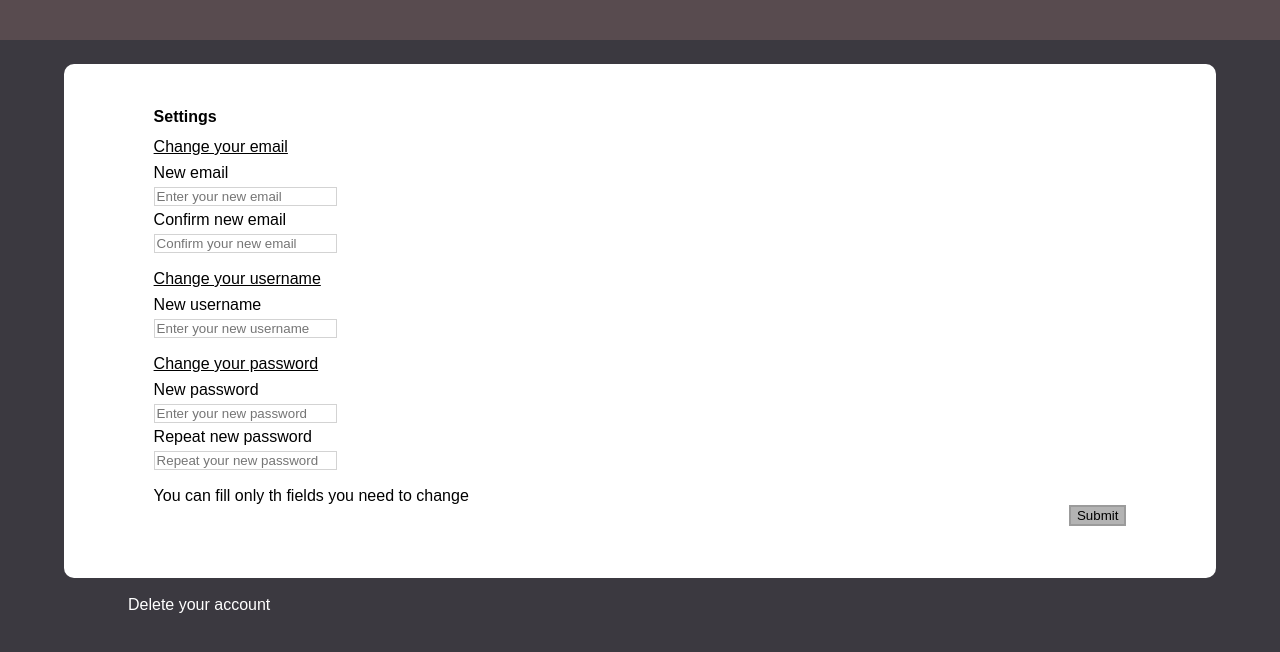
After one commit to MStefan99/BlogApp, a Flask app: page /settings/ in a window 1280 px wide. The commit adds this page. Shown: the top 652 px of the page. Run offline with Flask 2, Linux system fonts and the light colour scheme.

Commit message:
added settings
security update
small style fixes
database field: Login -> Username
code cleanup

```diff
--- a/blog_app.py
+++ b/blog_app.py
@@ -32,17 +32,17 @@ def register():
 @app.route('/login_processor/', methods=['POST'])
 def login_processor():
     username = request.form.get('login')
-    passwd = request.form.get('password')
+    current_password = request.form.get('current-password')
     database = sqlite3.connect('./database/db.sqlite')
     c = database.cursor()
     credentials = c.execute('SELECT * from Credentials').fetchall()
 
-    if not username or not passwd:
+    if not username or not current_password:
         return render_template('error.html', code=1)
 
     for user_credentials in credentials:
         user_found = username == user_credentials[0] or username == user_credentials[3]
-        if user_found and pbkdf2_sha512.verify(passwd, user_credentials[1]):
+        if user_found and pbkdf2_sha512.verify(current_password, user_credentials[1]):
             resp = make_response(render_template('success.html', code=0))
             resp.set_cookie('MSTID', user_credentials[2], max_age=60*60*24)
             return resp
@@ -52,9 +52,9 @@ def login_processor():
 
 @app.route('/register_processor/', methods=['POST'])
 def register_processor():
-    username = request.form.get('login')
-    passwd = request.form.get('password0')
-    passwd_repeat = request.form.get('password1')
+    username = request.form.get('username')
+    new_password = request.form.get('new-password')
+    repeat_new_password = request.form.get('repeat-new-password')
     email = request.form.get('email')
     database = sqlite3.connect('./database/db.sqlite')
     c = database.cursor()
@@ -62,7 +62,12 @@ def register_processor():
 
     username_exists = username in [user_credentials[0] for user_credentials in credentials]
     email_exists = email in [user_credentials[3] for user_credentials in credentials]
-    form_filled = username and passwd and passwd_repeat and email
+    form_filled = username and new_password and repeat_new_password and email
+
+    print(username)
+    print(new_password)
+    print(repeat_new_password)
+    print(email)
 
     if not form_filled:
         return render_template('error.html', code=1)
@@ -70,14 +75,14 @@ def register_processor():
     elif username_exists or email_exists:
         return render_template('error.html', code=0)
 
-    elif passwd != passwd_repeat:
+    elif new_password != repeat_new_password:
         return render_template('error.html', code=3)
 
     else:
         n = 255
         cookie_id = ''.join(random.SystemRandom().choice(string.ascii_uppercase + string.digits) for _ in range(n))
-        password_hash = pbkdf2_sha512.encrypt(passwd, rounds=200000, salt_size=16)
-        c.execute('''INSERT INTO Credentials (Login, Password, CookieID, Email) VALUES(?, ?, ?, ?)''',
+        password_hash = pbkdf2_sha512.encrypt(new_password, rounds=500000, salt_size=64)
+        c.execute('INSERT INTO Credentials (Username, Password, CookieID, Email) VALUES(?, ?, ?, ?)',
                   (username, password_hash, cookie_id, email))
         database.commit()
         resp = make_response(render_template('success.html', code=1))
@@ -103,5 +108,79 @@ def account():
     return redirect('/logout/', code=302)
 
 
+@app.route('/settings/')
+def settings():
+    return render_template('settings.html')
+
+
+@app.route('/settings_processor/', methods=['POST'])
+def settings_processor():
+    username = request.form.get('username')
+    email = request.form.get('email')
+    repeat_email = request.form.get('repeat-email')
+    new_password = request.form.get('new-password')
+    repeat_new_password = request.form.get('repeat-new-password')
+
+    database = sqlite3.connect('./database/db.sqlite')
+    c = database.cursor()
+    credentials = c.execute('SELECT * from Credentials').fetchall()
+
+    new_password_check = new_password == repeat_new_password
+    email_check = email == repeat_email
+    username_exists = username in [user_credentials[0] for user_credentials in credentials]
+
+    for user_credentials in credentials:
+        if request.cookies.get('MSTID') == user_credentials[2]:
+            old_username = user_credentials[0]
+
+    if not new_password_check:
+        return render_template('error.html', code=3)
+    elif not email_check:
+        return render_template('error.html', code=4)
+    elif username_exists:
+        return render_template('error.html', code=0)
+
+    if username:
+        c.execute('UPDATE Credentials SET Username = ? WHERE Username = ?', (username, old_username))
+        database.commit()
+
+    if email:
+        c.execute('UPDATE Credentials SET Email = ? WHERE Username = ?', (email, old_username))
+        database.commit()
+
+    if new_password:
+        password_hash = pbkdf2_sha512.encrypt(new_password, rounds=500000, salt_size=64)
+        n = 255
+        cookie_id = ''.join(random.SystemRandom().choice(string.ascii_uppercase + string.digits) for _ in range(n))
+        c.execute('UPDATE Credentials SET Password = ?, CookieID = ? WHERE Username = ?',
+                  (password_hash, cookie_id, old_username))
+        database.commit()
+        resp = make_response(render_template('success.html', code=2))
+        resp.set_cookie('MSTID', cookie_id, max_age=60*60*24)
+        return resp
+
+    return render_template('success.html', code=2)
+
+
+@app.route('/delete/')
+def delete():
+    return render_template('delete.html')
+
+
+@app.route('/delete_confirm/')
+def delete_confirm():
+    database = sqlite3.connect('./database/db.sqlite')
+    c = database.cursor()
+    credentials = c.execute('SELECT * from Credentials').fetchall()
+
+    for user_credentials in credentials:
+        if request.cookies.get('MSTID') == user_credentials[2]:
+            username = user_credentials[0]
+
+    c.execute('DELETE FROM Credentials WHERE Username = ?', (username,))
+    database.commit()
+    return redirect('/', code=302)
+
+
 if __name__ == '__main__':
     app.run()
--- a/static/css/style.css
+++ b/static/css/style.css
@@ -20,7 +20,7 @@ body{
     padding: 10vh 10vw;
     border: #9b9b9b solid 2px;
     border-radius: 2vmax;
-    top: 40%;
+    top: 50%;
     left: 50%;
     transform: translate(-50%, -50%);
     background: var(--secondary-color);
@@ -41,25 +41,33 @@ body{
 form{
     background: white;
     border-radius: 10px;
-    padding: 10px;
+    padding: 5vh 7vw;
 }
 
 .form-section{
-    margin: 1vh;
+    margin: .5vh auto 1.5vh;
+    padding: 0;
     position: relative;
 }
 
+.form-section-title{
+    margin: 0 0 1vh;
+    text-decoration: underline;
+}
+
 .form-section > label{
+    display: block;
+    padding: 0;
     color: black;
 }
 
-.form-section::after {
+.form-section::after{
   content: "";
   clear: both;
   display: table;
 }
 
-.title-login-label{
+.form-title{
     font-weight: 700;
 }
 
@@ -96,7 +104,12 @@ label{
 .header{
     background-color: #584b4f;
     height: 5vh;
-    margin: 0 0 2vh 0;
+    margin: 0;
+}
+
+.logo-image{
+    float: left;
+    height: inherit;
 }
 
 .nav-block-right{
@@ -104,18 +117,46 @@ label{
     height: inherit;
     list-style-type: none;
     overflow: hidden;
+    padding: 0;
+    margin: 0 1vw 0 0;
 }
 
 .nav-block-right > li{
+    height: inherit;
     float: right;
+    margin: 0 1vw;
 }
 
 .nav-button{
     color: white;
-    margin: 0 2vw;
+}
+
+.nav-element{
+    display: flex;
+    flex-direction: column;
+    justify-content: center;
 }
 
 .main{
-    margin: 0 10vw;
+    margin: 3vh 5vw;
     color: white;
 }
+
+a, a:visited{
+    text-decoration: inherit;
+    color: white;
+}
+
+.center{
+    display: flex;
+    justify-content: center;
+}
+
+.button{
+    display: inline-block;
+    text-align: center;
+    text-decoration: none;
+    border-radius: 10px;
+    padding: 1vmin;
+    margin: 1vh 1vw;
+}
--- a/templates/error.html
+++ b/templates/error.html
@@ -1,7 +1,7 @@
 {% extends 'layout.html' %}
 
     {% block login %}
-        <div class = login>
+        <div class=login>
             <div class="login-message">
                 {% if code == 0 %}
                     <p>
@@ -19,6 +19,10 @@
                     <p>
                         Passwords do not match.
                     </p>
+                {% elif code == 4 %}
+                    <p>
+                        Emails do not match.
+                    </p>
                 {% endif %}
             </div>
         </div>
--- a/templates/layout.html
+++ b/templates/layout.html
@@ -5,7 +5,7 @@
         <!-- WARNING: Google analythics disabled for development purposes. Enable when needed!
         <script async src="https://www.googletagmanager.com/gtag/js?id=UA-126259429-1"></script>
         <script>
-            window.dataLayer = window.dataLayer || [];
+            window.dataLayer=window.dataLayer || [];
             function gtag(){dataLayer.push(arguments);}
             gtag('js', new Date());
 
@@ -22,8 +22,16 @@
         <title>Annushka Project Blog</title>
     </head>
     <body>
-        {% block account %}
-        {% endblock %}
+        <div class="header">
+            <div id="logo-image">
+            </div>
+            {% block header_menu %}
+            {% endblock %}
+        </div>
+        <div class="main">
+            {% block main %}
+            {% endblock %}
+        </div>
         {% block login %}
         {% endblock %}
     </body>
--- a/templates/select.html
+++ b/templates/select.html
@@ -1,7 +1,7 @@
 {% extends 'layout.html' %}
 
     {% block login %}
-        <div class = login>
+        <div class=login>
             <a href="/login/">
                 <p>
                     Login
--- /dev/null
+++ b/templates/settings.html
@@ -0,0 +1,34 @@
+{% extends 'layout.html' %}
+
+    {% block main %}
+        <form action="/settings_processor/" class="popup-form" method="post">
+                <div class="form-section">
+                    <label class=form-title>Settings</label>
+                </div>
+                <div class="form-section">
+                    <label class="form-section-title">Change your email</label>
+                    <label>New email</label>
+                    <input type="text" name="email" class="input-field" autocomplete="email" placeholder="Enter your new email">
+                    <label>Confirm new email</label>
+                    <input type="text" name="repeat-email" class="input-field" autocomplete="email" placeholder="Confirm your new email">
+                </div>
+                <div class="form-section">
+                    <label class="form-section-title">Change your username</label>
+                    <label>New username</label>
+                    <input type="text" name="username" class="input-field" autocomplete="username" placeholder="Enter your new username">
+                </div>
+                <div class="form-section">
+                    <label class="form-section-title">Change your password</label>
+                    <label>New password</label>
+                    <input type="password" name="new-password" class="input-field" autocomplete="new-password" placeholder="Enter your new password">
+                    <label>Repeat new password</label>
+                    <input type="password" name="repeat-new-password" class="input-field" autocomplete="new-password" placeholder="Repeat your new password">
+                </div>
+                <div class="form-section">
+                    <label>You can fill only th fields you need to change</label>
+                    <button type="submit">Submit</button>
+                </div>
+            </form>
+        <br>
+        <a style="margin: 2vh 5vw;" href="/delete/">Delete your account</a>
+    {% endblock %}
```
Also changed, not shown: static/database.md (+1 -1 lines), templates/account.html (+10 -8 lines), templates/delete.html (added, +14 -0 lines), templates/login.html (+12 -12 lines), templates/register.html (+17 -18 lines), templates/success.html (+10 -1 lines).
